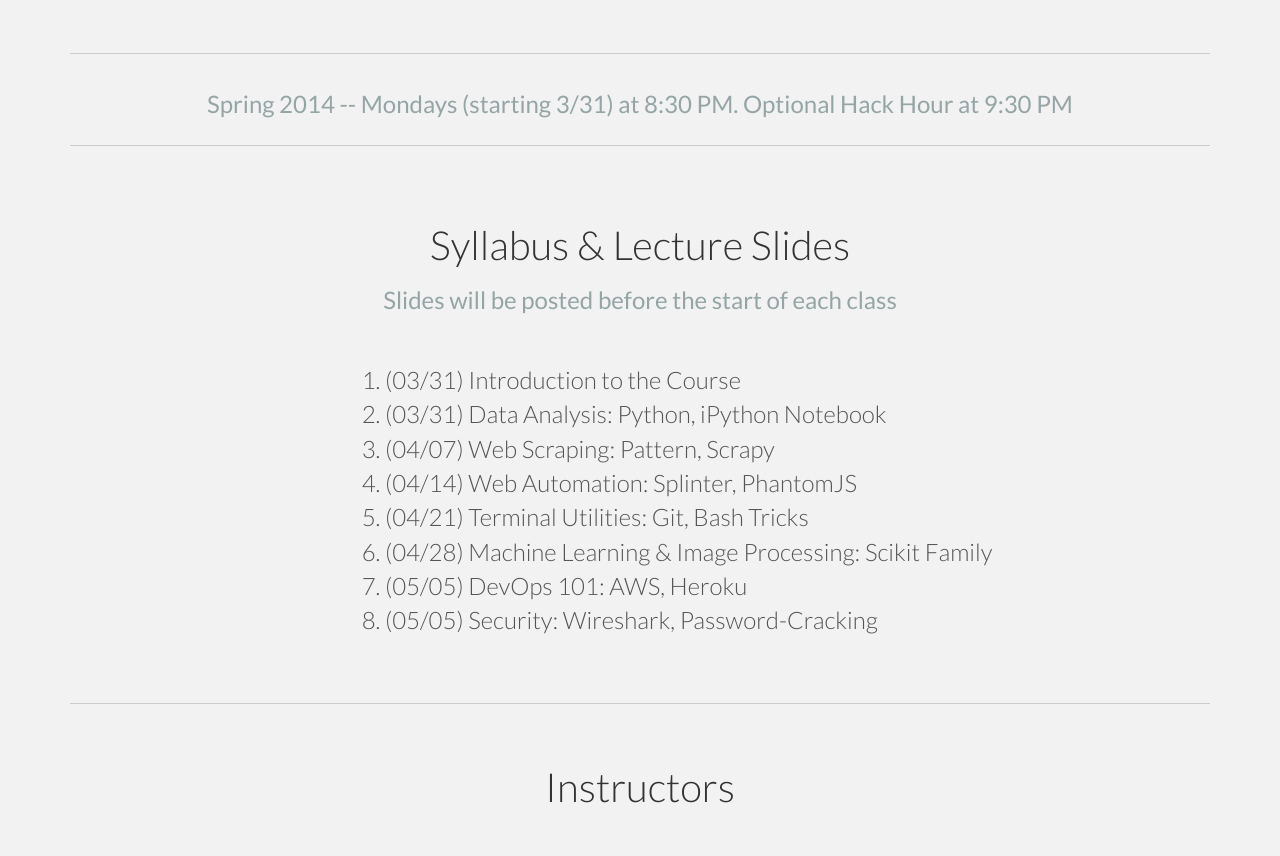
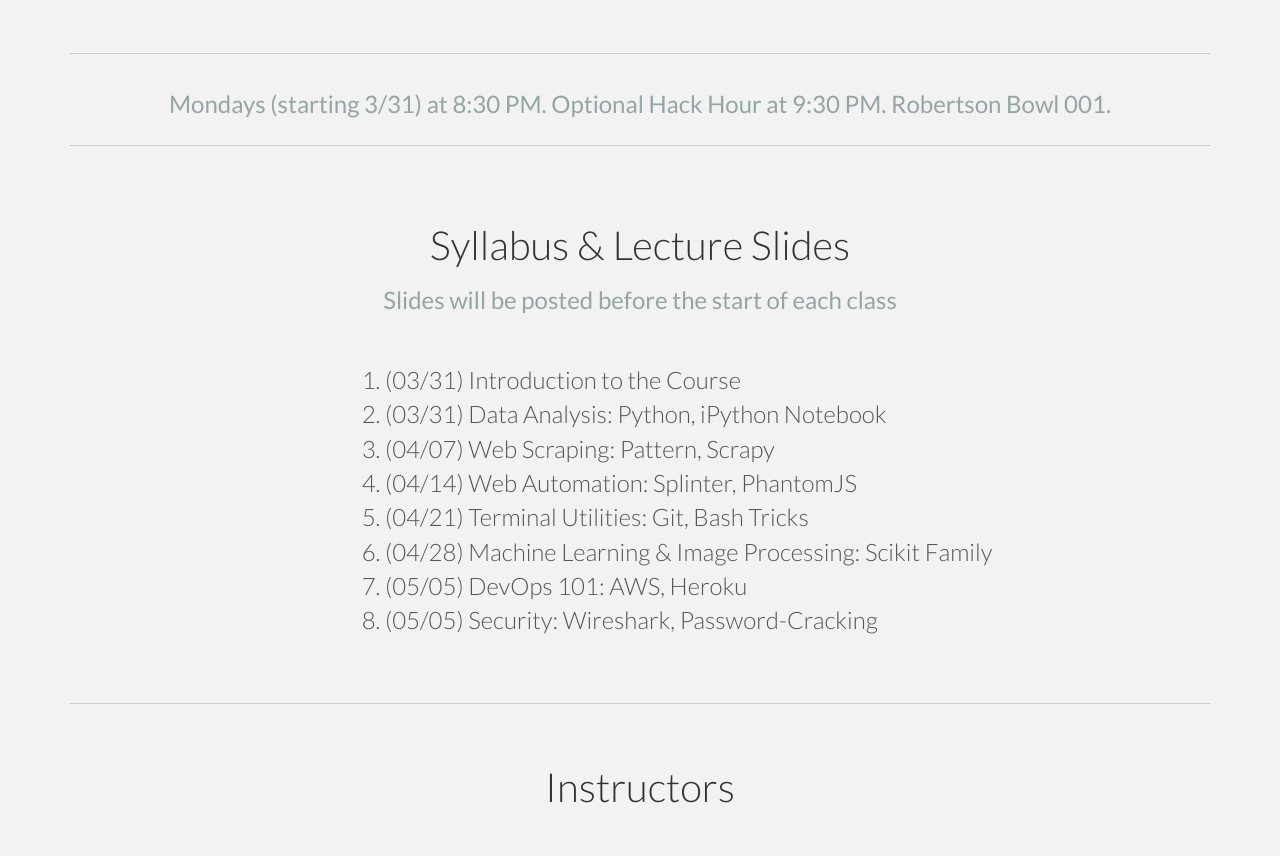
Before and after one commit to introtohacking/introtohacking.github.io, a plain HTML site: page index.html in a window 1280 px wide. Shown: the part 1046-1902 px from the top of the page. Drawn offline with Linux system fonts and the light colour scheme.

Commit message:
added location

```diff
--- a/index.html
+++ b/index.html
@@ -103,7 +103,7 @@
 		<hr>
 		<div class="row centered">
 			<div class="col-lg-10 col-lg-offset-1">
-				<h3>Spring 2014 -- Mondays (starting 3/31) at 8:30 PM. Optional Hack Hour at 9:30 PM</h3>
+				<h3>Mondays (starting 3/31) at 8:30 PM. Optional Hack Hour at 9:30 PM. Robertson Bowl 001.</h3>
 			</div>
 			<div class="col-lg-3"></div>
 		</div><!-- /row -->
```
